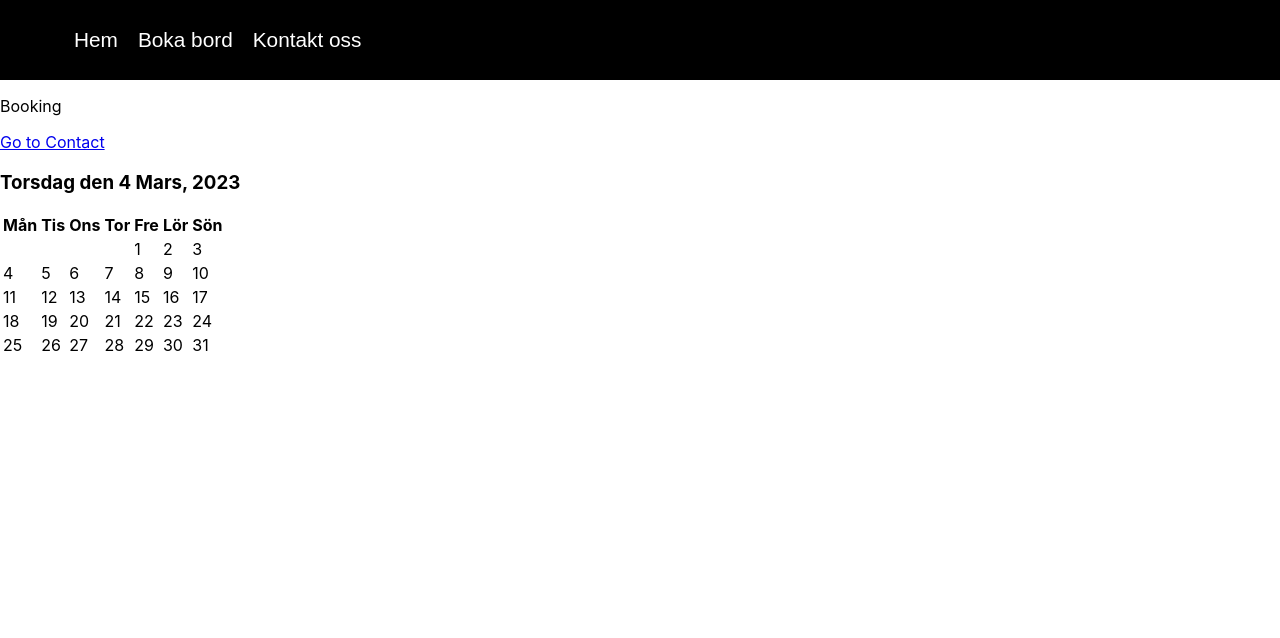
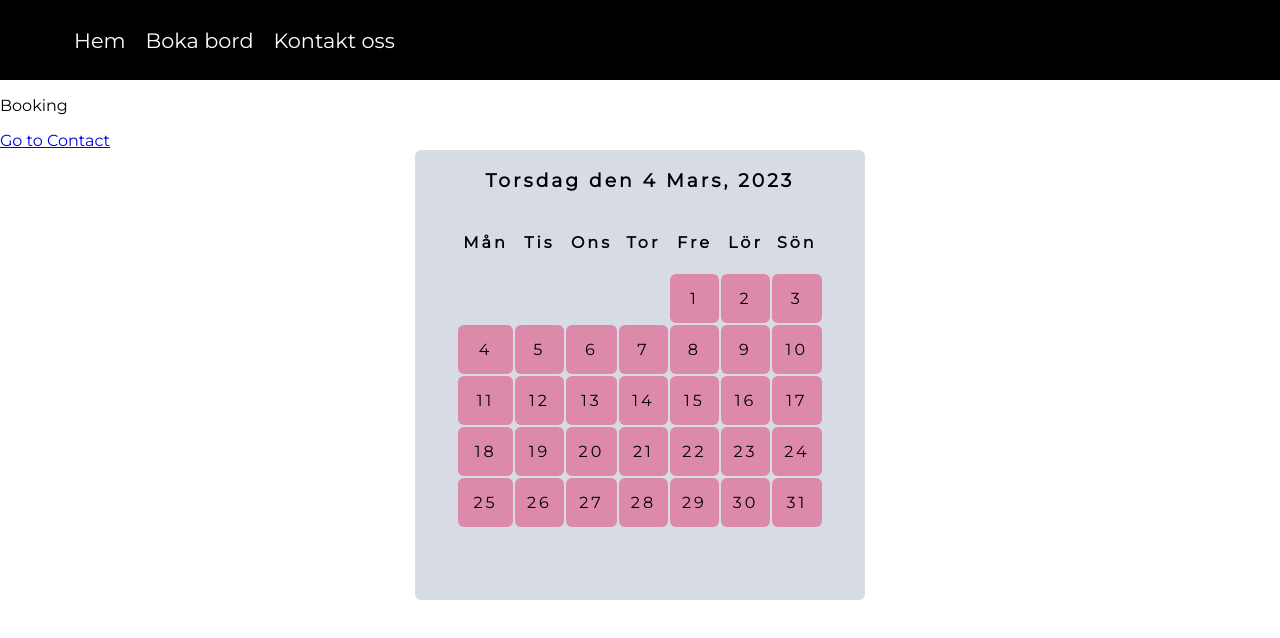
Before and after one commit to mcsahlin/reacturangen, a React (Create React App) app: page /booking in a window 1280 px wide. Shown: the top 638 px of the page. Built offline with nearby package versions, Linux system fonts and the light colour scheme; no server answers.

Commit message:
styling the calender

```diff
--- a/src/components/BookingCalendar.tsx
+++ b/src/components/BookingCalendar.tsx
@@ -1,5 +1,6 @@
 import React from 'react';
 import { useState, useEffect } from 'react';
+import { CalenderContainer, BannerContainer, BorderContainer, DaysContainer, DaysBorderBoxes, DateBorderBox, TableBody} from '../../src/styles/Booking.style';
 
 export const BookingCalendar = () => {
 	const [loading, setLoading] = useState<boolean>(true);
@@ -52,76 +53,78 @@ export const BookingCalendar = () => {
 	}, []);
 
 	return (
-		<div className='cal'>
-			<div className='cal__banner'>
-				<h3 className='cal__banner-date'>
+		<CalenderContainer>
+			<BorderContainer>
+			<BannerContainer>
+				<h3>
 					{dayTranslator()} den {day} {months[month]}, {year}
 				</h3>
-			</div>
+			</BannerContainer>
 
-			<div className='cal__container'>
+			<DaysContainer>
 				<table className='cal__table'>
-					<thead className='cal__head'>
-						<tr className='cal__row cal__row--head'>
-							<th className='cal__day'>Mån</th>
-							<th className='cal__day'>Tis</th>
-							<th className='cal__day'>Ons</th>
-							<th className='cal__day'>Tor</th>
-							<th className='cal__day'>Fre</th>
-							<th className='cal__day'>Lör</th>
-							<th className='cal__day'>Sön</th>
+					<thead>
+						<tr>
+							<DaysBorderBoxes>Mån</DaysBorderBoxes>
+							<DaysBorderBoxes>Tis</DaysBorderBoxes>
+							<DaysBorderBoxes>Ons</DaysBorderBoxes>
+							<DaysBorderBoxes>Tor</DaysBorderBoxes>
+							<DaysBorderBoxes>Fre</DaysBorderBoxes>
+							<DaysBorderBoxes>Lör</DaysBorderBoxes>
+							<DaysBorderBoxes>Sön</DaysBorderBoxes>
 						</tr>
 					</thead>
-					<tbody className='cal__body'>
+					<TableBody>
 						<tr className='cal__row cal__row--dates'>
 							{/*ROW 1*/}
 							<td></td>
 							<td></td>
 							<td></td>
 							<td></td>
-							<td>1</td>
-							<td>2</td>
-							<td>3</td>
+							<DateBorderBox>1</DateBorderBox>
+							<DateBorderBox>2</DateBorderBox>
+							<DateBorderBox>3</DateBorderBox>
 						</tr>
 						<tr className='cal__row cal__row--dates'>
-							<td>4</td>
-							<td>5</td>
-							<td>6</td>
-							<td>7</td>
-							<td>8</td>
-							<td>9</td>
-							<td>10</td>
+							<DateBorderBox>4</DateBorderBox>
+							<DateBorderBox>5</DateBorderBox>
+							<DateBorderBox>6</DateBorderBox>
+							<DateBorderBox>7</DateBorderBox>
+							<DateBorderBox>8</DateBorderBox>
+							<DateBorderBox>9</DateBorderBox>
+							<DateBorderBox>10</DateBorderBox>
 						</tr>
 						<tr className='cal__row cal__row--dates'>
-							<td>11</td>
-							<td>12</td>
-							<td>13</td>
-							<td>14</td>
-							<td>15</td>
-							<td>16</td>
-							<td>17</td>
+							<DateBorderBox>11</DateBorderBox>
+							<DateBorderBox>12</DateBorderBox>
+							<DateBorderBox>13</DateBorderBox>
+							<DateBorderBox>14</DateBorderBox>
+							<DateBorderBox>15</DateBorderBox>
+							<DateBorderBox>16</DateBorderBox>
+							<DateBorderBox>17</DateBorderBox>
 						</tr>
 						<tr className='cal__row cal__row--dates'>
-							<td>18</td>
-							<td>19</td>
-							<td>20</td>
-							<td>21</td>
-							<td>22</td>
-							<td>23</td>
-							<td>24</td>
+							<DateBorderBox>18</DateBorderBox>
+							<DateBorderBox>19</DateBorderBox>
+							<DateBorderBox>20</DateBorderBox>
+							<DateBorderBox>21</DateBorderBox>
+							<DateBorderBox>22</DateBorderBox>
+							<DateBorderBox>23</DateBorderBox>
+							<DateBorderBox>24</DateBorderBox>
 						</tr>
 						<tr className='cal__row cal__row--dates'>
-							<td>25</td>
-							<td>26</td>
-							<td>27</td>
-							<td>28</td>
-							<td>29</td>
-							<td>30</td>
-							<td>31</td>
+							<DateBorderBox>25</DateBorderBox>
+							<DateBorderBox>26</DateBorderBox>
+							<DateBorderBox>27</DateBorderBox>
+							<DateBorderBox>28</DateBorderBox>
+							<DateBorderBox>29</DateBorderBox>
+							<DateBorderBox>30</DateBorderBox>
+							<DateBorderBox>31</DateBorderBox>
 						</tr>
-					</tbody>
+					</TableBody>
 				</table>
-			</div>
-		</div>
+			</DaysContainer>
+			</BorderContainer>
+		</CalenderContainer>
 	);
 };
--- a/src/components/pages/Navbar.tsx
+++ b/src/components/pages/Navbar.tsx
@@ -4,6 +4,10 @@ import { NavbarContainer, LeftContainer, RightContainer, NavbarInnerContainer, N
 
 export const Navbar = () => {
 const [extendBurger, setExtendedBurger] = useState(false);
+
+const handleClick = () => {
+
+}
 
     return (
         <>
@@ -28,9 +32,9 @@ const [extendBurger, setExtendedBurger] = useState(false);
             </NavbarInnerContainer>
             {extendBurger &&
                 <NavbarExtendedContainer>
-                    <NavbarLinksExtended to="/">Hem</NavbarLinksExtended>
-                    <NavbarLinksExtended to="/booking">Boka bord</NavbarLinksExtended>
-                    <NavbarLinksExtended to="/contact">Kontakt oss</NavbarLinksExtended>
+                    <NavbarLinksExtended onClick={handleClick} to="/">Hem</NavbarLinksExtended>
+                    <NavbarLinksExtended onClick={handleClick} to="/booking">Boka bord</NavbarLinksExtended>
+                    <NavbarLinksExtended onClick={handleClick} to="/contact">Kontakt oss</NavbarLinksExtended>
             </NavbarExtendedContainer>
             }
         </NavbarContainer>
--- a/src/index.css
+++ b/src/index.css
@@ -1,8 +1,8 @@
+@import url('https://fonts.googleapis.com/css2?family=Montserrat:wght@400&family=Roboto:wght@100&family=Ubuntu:ital,wght@0,400;1,300&display=swap');
+
 body {
   margin: 0;
-  font-family: -apple-system, BlinkMacSystemFont, 'Segoe UI', 'Roboto', 'Oxygen',
-    'Ubuntu', 'Cantarell', 'Fira Sans', 'Droid Sans', 'Helvetica Neue',
-    sans-serif;
+  font-family: 'Montserrat', sans-serif;
   -webkit-font-smoothing: antialiased;
   -moz-osx-font-smoothing: grayscale;
 }
--- /dev/null
+++ b/src/styles/Booking.style.js
@@ -0,0 +1,53 @@
+import styled from "styled-components";
+
+export const CalenderContainer = styled.div`
+display: flex;
+flex-direction: column;
+align-items: center;
+`;
+
+export const BorderContainer = styled.div`
+display: flex;
+flex-direction: column;
+align-items: center;
+width: 450px;
+height: 450px;
+background-color: rgba(206, 211, 220, 0.8);
+border-radius: 6px;
+`;
+
+export const BannerContainer = styled.div`
+letter-spacing: 3px;
+`;
+
+export const DaysContainer = styled.div`
+letter-spacing: 3px;
+`;
+
+
+export const DaysBorderBoxes = styled.th`
+height: 50px;
+padding: 5px;
+text-align: center;
+`;
+
+
+export const DateBorderBox = styled.td`
+width: 45px;
+height: 45px;
+background-color: rgba(231, 13, 82, 0.4);
+border-radius: 6px;
+padding: 2px;
+text-align: center;
+cursor: pointer;
+transition: .5s all;
+
+&:hover{
+    background-color: #CED3DC;
+    box-shadow: 0 0 3px 0;
+}
+`;
+
+export const TableBody = styled.tbody`
+margin-top: 20px;
+`;
--- a/src/styles/Navbar.style.js
+++ b/src/styles/Navbar.style.js
@@ -40,7 +40,6 @@ export const NavbarLinkContainer = styled.div`
 export const NavbarLinks = styled(Link)`
   color: white;
   font-size: 1.3rem;
-  font-family: Arial, Helvetica, sans-serif;
   text-decoration: none;
   margin: 10px;
 
@@ -52,7 +51,6 @@ export const NavbarLinks = styled(Link)`
 export const NavbarLinksExtended = styled(Link)`
   color: white;
   font-size: x-large;
-  font-family: Arial, Helvetica, sans-serif;
   text-decoration: none;
   margin: 10px;
 `;
```
